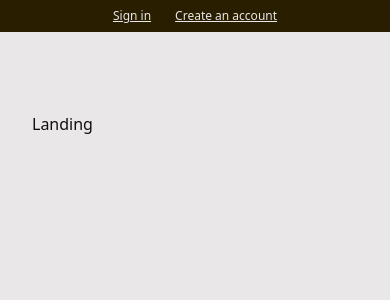
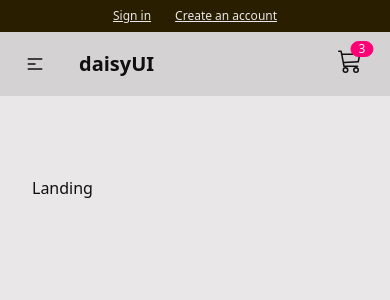
Before and after one commit to jemcap/solace-furniture, a React (Vite) app: page / in a window 390 px wide. Shown: the top 300 px of the page. Built offline with nearby package versions, Linux system fonts and the light colour scheme.

Commit message:
feature: Built the structure of the Navbar

```diff
--- /dev/null
+++ b/src/components/Navbar.jsx
@@ -0,0 +1,53 @@
+import { Link, NavLink } from "react-router-dom";
+import { BsCart3 } from "react-icons/bs";
+
+const Navbar = () => {
+  return (
+    <div className="navbar bg-base-200">
+      <div className="navbar-start">
+        <div className="dropdown">
+          <div tabIndex={0} role="button" className="btn btn-ghost lg:hidden">
+            <svg
+              xmlns="http://www.w3.org/2000/svg"
+              className="h-5 w-5"
+              fill="none"
+              viewBox="0 0 24 24"
+              stroke="currentColor"
+            >
+              <path
+                strokeLinecap="round"
+                strokeLinejoin="round"
+                strokeWidth="2"
+                d="M4 6h16M4 12h8m-8 6h16"
+              />
+            </svg>
+          </div>
+          <ul
+            tabIndex={0}
+            className="menu menu-sm dropdown-content mt-3 z-[1] p-2 shadow bg-base-200 rounded-box w-52"
+          >
+            <li>Item</li>
+            <li>Item</li>
+            <li>Item</li>
+          </ul>
+        </div>
+        <a className="btn btn-ghost text-xl">daisyUI</a>
+      </div>
+      <div className="navbar-center hidden lg:flex">
+        <ul className="menu menu-horizontal">Nav Links</ul>
+      </div>
+      <div className="navbar-end mr-5">
+        <NavLink>
+          <div className="indicator">
+            <BsCart3 className="h-6 w-6" />
+            <span className="badge badge-sm badge-primary indicator-item">
+              3
+            </span>
+          </div>
+        </NavLink>
+      </div>
+    </div>
+  );
+};
+
+export default Navbar;
--- a/src/pages/HomeLayout.jsx
+++ b/src/pages/HomeLayout.jsx
@@ -1,11 +1,13 @@
 import React from "react";
 import { Outlet } from "react-router-dom";
 import Header from "../components/Header";
+import Navbar from "../components/Navbar";
 
 const HomeLayout = () => {
   return (
     <>
       <Header />
+      <Navbar />
       <section className="align-element py-20">
         <Outlet />
       </section>
```
